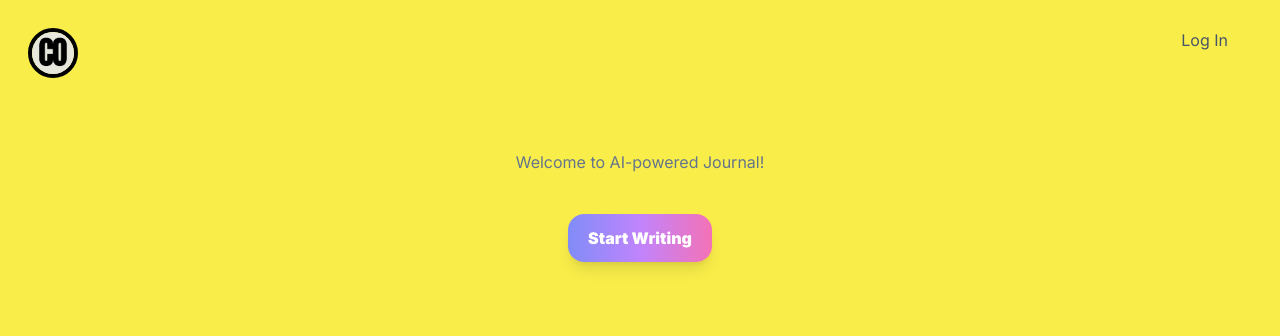
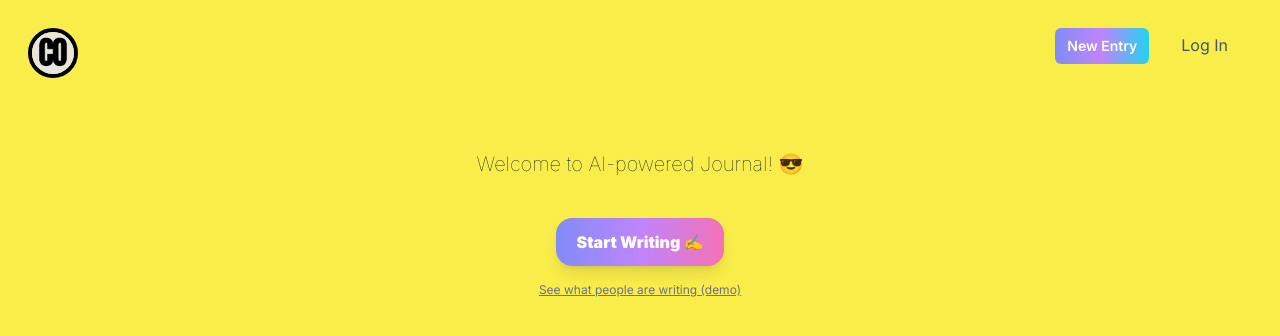
Before and after one commit to simicity/co-journal, a Next.js app: page / in a window 1280 px wide. Shown: the top 336 px of the page. Built offline with nearby package versions, Linux system fonts and the light colour scheme; no server answers.

Commit message:
Update URL redirection

```diff
--- a/app/api/auth/[...nextauth]/route.ts
+++ b/app/api/auth/[...nextauth]/route.ts
@@ -10,6 +10,15 @@ export const authOptions: AuthOptions = {
             clientSecret: process.env.GOOGLE_SECRET as string,
         })
     ],
+    callbacks: {
+        async session({ session, token, user }) {
+            // Send properties to the client, like an access_token and user id from a provider.
+            if(user.id) {
+                session.user.id = user.id
+            }
+            return session
+        }
+    },
     adapter: PrismaAdapter(prisma),
     secret: process.env.NEXTAUTH_SECRET,
 };
--- a/app/entries/[id]/page.tsx
+++ b/app/entries/[id]/page.tsx
@@ -14,9 +14,11 @@ import IconReturnUpBack from "@/components/icons/IconReturnUpBack";
 import IconEdit from "@/components/icons/IconEdit";
 import IconDelete from "@/components/icons/IconDelete";
 import IconCancel from "@/components/icons/IconCancel";
+import { useSession } from "next-auth/react";
 
 export default function EntryPage({ params }: any) {
-  const router = useRouter();
+  const { data: session, status, update } = useSession();
+  const router = useRouter()
   const [isEdit, setEdit] = useState(false);
   const [content, setContent] = useState("");
   const [isPublished, setIsPublished] = useState(false);
@@ -50,7 +52,6 @@ export default function EntryPage({ params }: any) {
       published: isPublished
     })
     .then(function (response) {
-      // console.log(response);
       entry.content = content;
       setEdit(false);
     })
@@ -62,8 +63,7 @@ export default function EntryPage({ params }: any) {
   const handleDelete = () => {
     axios.delete(`/api/entries/${params.id}`)
     .then(function (response) {
-      // console.log(response);
-      router.push("entries/user");
+      router.push("/entries/user");
     })
     .catch(function (error) {
       console.log(error);
@@ -79,6 +79,7 @@ export default function EntryPage({ params }: any) {
             <span className="ml-2">Back</span>
           </Link>
         </div>
+        {session && session.user && session.user.id === entry.authorId && (
           <div>
             <button className="m-4 text-slate-600 dark:text-slate-300" onClick={handleEdit}>
               <div className="flex flex-row my-auto">
@@ -93,6 +94,7 @@ export default function EntryPage({ params }: any) {
               </div>
             </button>
           </div>
+        )}
       </div>
       <div className="block rounded-lg bg-white p-6 shadow-[0_2px_15px_-3px_rgba(0,0,0,0.07),0_10px_20px_-2px_rgba(0,0,0,0.04)] dark:bg-neutral-800">
         <div className="flex justify-between">
--- a/app/entries/new/page.tsx
+++ b/app/entries/new/page.tsx
@@ -4,6 +4,7 @@ import { useEffect, useState } from 'react';
 import axios from 'axios';
 import { useRouter } from "next/navigation";
 import IconArrowRepeat from '@/components/icons/IconArrowRepeat';
+import { useSession } from 'next-auth/react';
 
 const reflectionPromptOptions = {
   method: 'POST',
@@ -21,14 +22,16 @@ const reflectionPromptOptions = {
   }
 };
 
+const loadingMessage = "Fetching prompt...";
 const errorMessage = "Oops! Something went wrong. Please try again.";
 
 export default function NewEntryPage() {
+  const { data: session, status, update } = useSession();
   const router = useRouter();
-  const [reflectionPrompt, setReflectionPrompt] = useState("Fetching prompt...");
+  const [reflectionPrompt, setReflectionPrompt] = useState(loadingMessage);
   const [content, setContent] = useState("");
   const [isPublished, setIsPublished] = useState(false);
-  const textareaDisabled = reflectionPrompt === errorMessage;
+  const textareaDisabled = reflectionPrompt === loadingMessage || reflectionPrompt === errorMessage || status != "authenticated";
   const isDisabled = !content || textareaDisabled;
   const [textareaHeight, setTextareaHeight] = useState(200);
 
@@ -58,7 +61,7 @@ export default function NewEntryPage() {
     })
     .then(function (response) {
       // console.log(response);
-      router.push("entries");
+      router.push("/entries");
     })
     .catch(function (error) {
       console.log(error);
@@ -95,6 +98,12 @@ export default function NewEntryPage() {
     };
   }, []);
 
+  useEffect(() => {
+    if (status != "authenticated") {
+      window.alert("Please log in to write an entry.");
+    }
+  }, [status]);
+
   return (
     <main className="flex h-full flex-col items-center justify-between">
       <div className="w-3/4 bg-white dark:bg-slate-800 rounded-2xl p-10 ring-1 ring-slate-900/5 shadow-xl">
--- a/app/entries/user/page.tsx
+++ b/app/entries/user/page.tsx
@@ -7,8 +7,16 @@ import axios from 'axios';
 import useSWR from "swr";
 import FailLoading from "@/components/FailLoading";
 import NoEntry from "@/components/NoEntry";
+import { useSession } from "next-auth/react";
+import { redirect } from "next/navigation";
 
 export default function EntriesPage() {
+  const { data: session, status, update } = useSession();
+
+  if (status != "authenticated") {
+    redirect('/');
+  }
+
   const fetcher = (url: string) => axios.get(url).then(res => res.data);
   const { data: entries, error, isLoading } = useSWR(`/api/entries`, fetcher);
   if (isLoading) return <Loading />;
--- a/app/page.tsx
+++ b/app/page.tsx
@@ -2,24 +2,26 @@
 
 import { useSession } from "next-auth/react"
 import Link from "next/link";
-import { useRouter } from "next/navigation";
+import { redirect } from "next/navigation";
 
 export default function LandingPage() {
   const { data: session, status, update } = useSession();
-  const router = useRouter();
 
   if (status === "authenticated") {
-    router.push('/entries');
+    redirect('/entries');
   }
 
   return (
     <main className="flex h-full flex-col items-center justify-between">
-      <h3 className="text-slate-500 my-10">Welcome to AI-powered Journal!</h3>
+      <h3 className="text-slate-900 dark:text-slate-200 font-thin text-xl my-10">Welcome to AI-powered Journal! 😎</h3>
       <Link href="/api/auth/signin">
         <button className="px-5 py-3 bg-gradient-to-r from-indigo-400 via-purple-400 to-pink-400 hover:from-indigo-500 hover:via-purple-500 hover:to-pink-500 hover:scale-110 ease-out duration-300 rounded-2xl shadow-lg text-white font-black">
-          Start Writing
+          Start Writing ✍️
         </button>
       </Link>
+      <div className="mt-4 underline text-xs text-gray-500 dark:text-slate-400">
+        <Link href="/entries">{"See what people are writing (demo)"}</Link>
+      </div>
     </main>
   )
 }
--- a/components/Header.tsx
+++ b/components/Header.tsx
@@ -5,18 +5,15 @@ import Link from "next/link";
 import { useState } from "react";
 import Image from 'next/image';
 import logo from '@/public/logo.png';
-import { useRouter } from "next/navigation";
 
 export default function EntriesPage() {
   const {data: session, status} = useSession();
-  const router = useRouter();
   const [showDropdownMenu, setShowDropdownMenu] = useState(false);
   const toggleDropdownMenu = () => setShowDropdownMenu(!showDropdownMenu);
 
   const handleSignOut = () => {
     toggleDropdownMenu();
-    signOut();
-    router.push('/');
+    signOut({ callbackUrl: '/' });
   }
 
   return (
@@ -35,14 +32,15 @@ export default function EntriesPage() {
       </Link>
       <div>
         <nav className="text-slate-600 dark:text-slate-300">
+          <Link href="/entries/new" className="mx-2">
+            <button className="font-semibold text-white text-sm bg-gradient-to-r from-indigo-400 via-purple-400 to-cyan-400 hover:from-indigo-500 hover:via-purple-500 hover:to-cyan-500 rounded-md px-3 py-2">
+              New Entry
+            </button>
+          </Link>
           {!session && (
             <Link href="/api/auth/signin" className="mx-6">Log In</Link>
           )}
           {session && (
-            <>
-              <Link href="/entries/new" className="mx-5">
-                <button className="font-semibold text-white text-sm bg-gradient-to-r from-indigo-400 via-purple-400 to-cyan-400 hover:from-indigo-500 hover:via-purple-500 hover:to-cyan-500 rounded-md px-3 py-2">New Entry</button>
-              </Link>
             <div className="relative inline-block text-left">
               <div>
                 <button type="button" onClick={() => toggleDropdownMenu()} className="inline-flex w-full justify-center gap-x-1.5 rounded-md bg-white px-3 py-2 text-sm font-semibold text-gray-900 dark:text-gray-100 dark:bg-slate-800 shadow-sm ring-1 ring-inset ring-gray-300 hover:bg-gray-50 dark:hover:bg-slate-700" id="menu-button" aria-expanded="true" aria-haspopup="true">
@@ -68,7 +66,6 @@ export default function EntriesPage() {
                 </div>
               )}
             </div>
-            </>
           )}
         </nav>
       </div>
```
Also changed, not shown: app/entries/page.tsx (+9 -0 lines), next-auth.d.ts (added, +12 -0 lines). Lines whose indentation alone changed are shown as unchanged.
